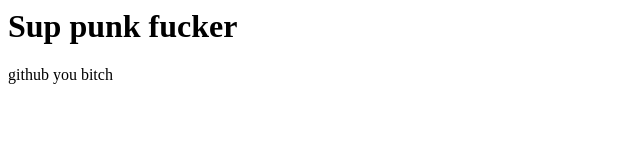
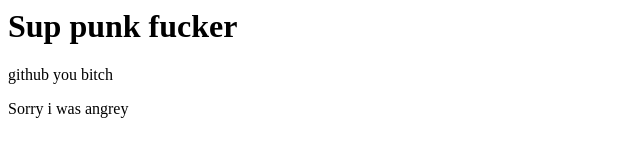
Before and after one commit to reasat-rafio/project-0.1, a plain HTML site: page index.html in a window 1280 px wide. Shown: the whole page, without its empty margins (0-640 px from the left). Drawn offline with Linux system fonts and the light colour scheme.

Commit message:
punkass added something

```diff
--- a/index.html
+++ b/index.html
@@ -1,2 +1,3 @@
 <h1>Sup punk fucker</h1>
 <p>github you bitch</p>
+<p>Sorry i was angrey<p>
```
